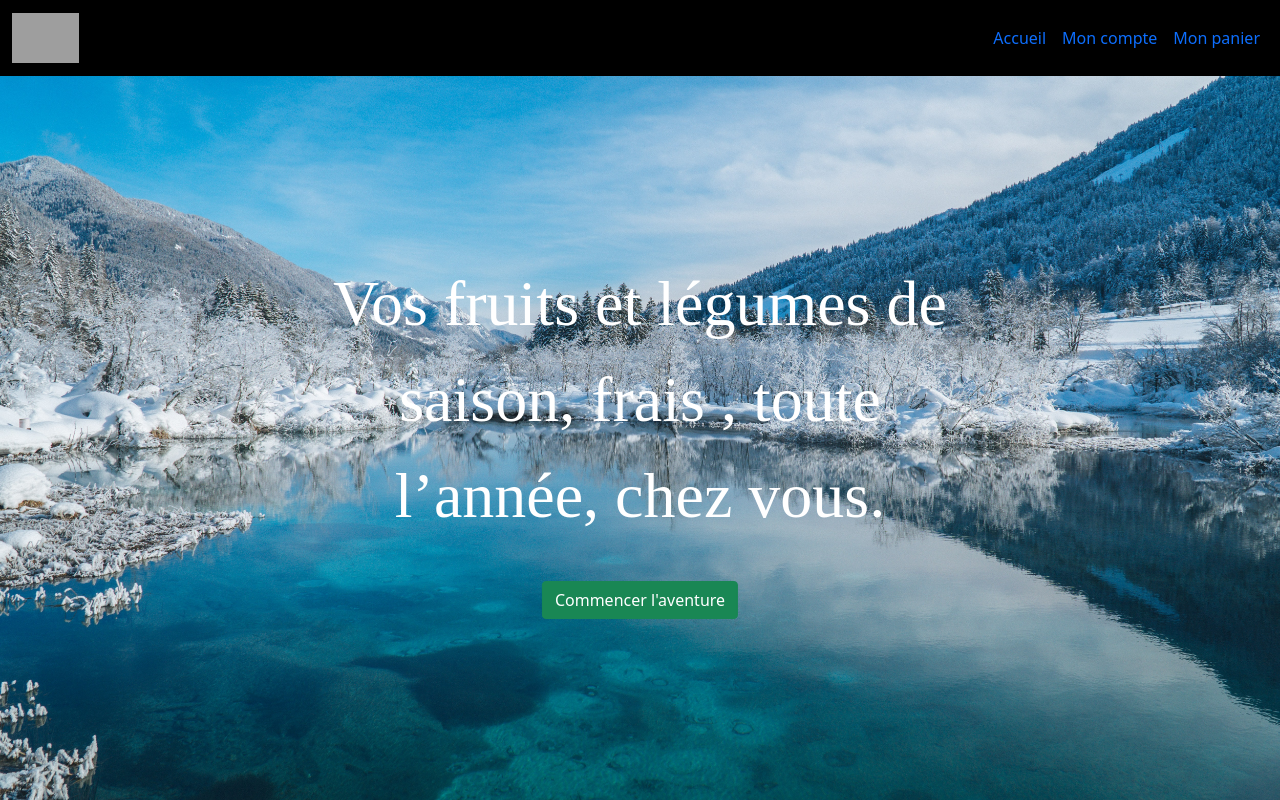
After one commit to doriangilbert/ProjetTutoreS3DUTInfo, a PHP site: page /index.html in a window 1280 px wide. The commit adds this page. Run offline with PHP 8.4, Linux system fonts and the light colour scheme; grey boxes are pictures that could not be loaded.

Commit message:
Premier commit : démarrage du projet avec bootstrap, création du menu et page d'accueil

```diff
--- /dev/null
+++ b/vues/index.html
@@ -0,0 +1,47 @@
+<!DOCTYPE html>
+<html lang="fr">
+<head>
+    <meta charset="utf-8">
+    <title>Ma superbe page</title>
+    <meta name="viewport" content="width=device-width, initial-scale=1">
+    <link rel="stylesheet" href="style.css">
+    <link href="https://cdn.jsdelivr.net/npm/bootstrap@5.0.0-beta1/dist/css/bootstrap.min.css" rel="stylesheet" integrity="sha384-giJF6kkoqNQ00vy+HMDP7azOuL0xtbfIcaT9wjKHr8RbDVddVHyTfAAsrekwKmP1" crossorigin="anonymous">
+    <script src="https://ajax.googleapis.com/ajax/libs/jquery/3.5.1/jquery.min.js"></script>
+    <script src="https://maxcdn.bootstrapcdn.com/bootstrap/3.4.1/js/bootstrap.min.js"></script>
+</head>
+    <body>
+
+
+        <div class="background">
+
+            <nav class="navbar navbar-expand-lg" style="background-color: #000000;">
+                <div class="container-fluid">
+                    <a class="navbar-brand" href="#">
+                        <img src="https://s1.qwant.com/thumbr/0x380/2/d/626d254dc44480aa35666bf44d4b66ec1382054789f07a4232b806d2bb3d28/idk-handwritten_4x.png?u=https%3A%2F%2Fcdn.dribbble.com%2Fusers%2F2165841%2Fscreenshots%2F5763749%2Fidk-handwritten_4x.png&q=0&b=1&p=0&a=1" height="50" class="logo" alt="Logo de l'entreprise"
+                            loading="lazy"/>
+                    </a>
+
+                    <div class="collapse navbar-collapse" id="navbarNavAltMarkup">
+                        <div class="navbar-nav ms-auto">
+                            <a class="nav-link active" aria-current="page" href="#">Accueil</a>
+                            <a class="nav-link" href="#">Mon compte</a>
+                            <a class="nav-link" href="#">Mon panier</a>
+                        </div>
+                    </div>
+                </div>
+            </nav>
+
+            <div class="centre">Vos fruits et légumes de saison, frais , toute l’année, chez vous.</div>
+
+            <div class="text-center">
+                <button type="submit" class = "btn btn-success btn-xs">Commencer l'aventure</button>
+            </div>
+
+        </div>
+
+        <!-- <img src="george-bakos-mbDfFpacUcM-unsplash.jpg" id="background"/> -->
+
+        <!--<script src="https://cdn.jsdelivr.net/npm/bootstrap@5.0.0-beta1/dist/js/bootstrap.bundle.min.js" integrity="sha384-ygbV9kiqUc6oa4msXn9868pTtWMgiQaeYH7/t7LECLbyPA2x65Kgf80OJFdroafW" crossorigin="anonymous"></script>
+        -->
+    </body>
+</html>
--- /dev/null
+++ b/vues/style.css
@@ -0,0 +1,44 @@
+
+body, html {
+    height: 100%;
+    margin: 0;
+    overflow: hidden;
+}
+
+.background {
+
+    background: url("george-bakos-mbDfFpacUcM-unsplash.jpg");
+    width: 100%;
+    height: 100%;
+    background-position: center;
+    background-repeat: no-repeat;
+    background-size: cover;
+    position: relative;
+    /*filter: blur(5px);*/
+}
+
+.container {
+    text-align: center;
+    color: white;
+    width: 100%;
+    height: 100%;
+}
+
+.centre {
+    position: absolute;
+    left: 50%;                        /* horizontal alignment */
+    top: 50%;                         /* vertical alignment */
+    transform: translate(-50%, -50%);
+    font-family: Montserrat;
+    font-size: 64px;
+    font-style: normal;
+    text-align: center;
+    color: white;
+  }
+
+button {
+    position: absolute;
+    left: 50%;                        /* horizontal alignment */
+    top: 75%;
+    transform: translate(-50%, -50%);
+}
```
Also changed, not shown: vues/index.php (+5 -4 lines), vues/george-bakos-mbDfFpacUcM-unsplash.jpg (added).
